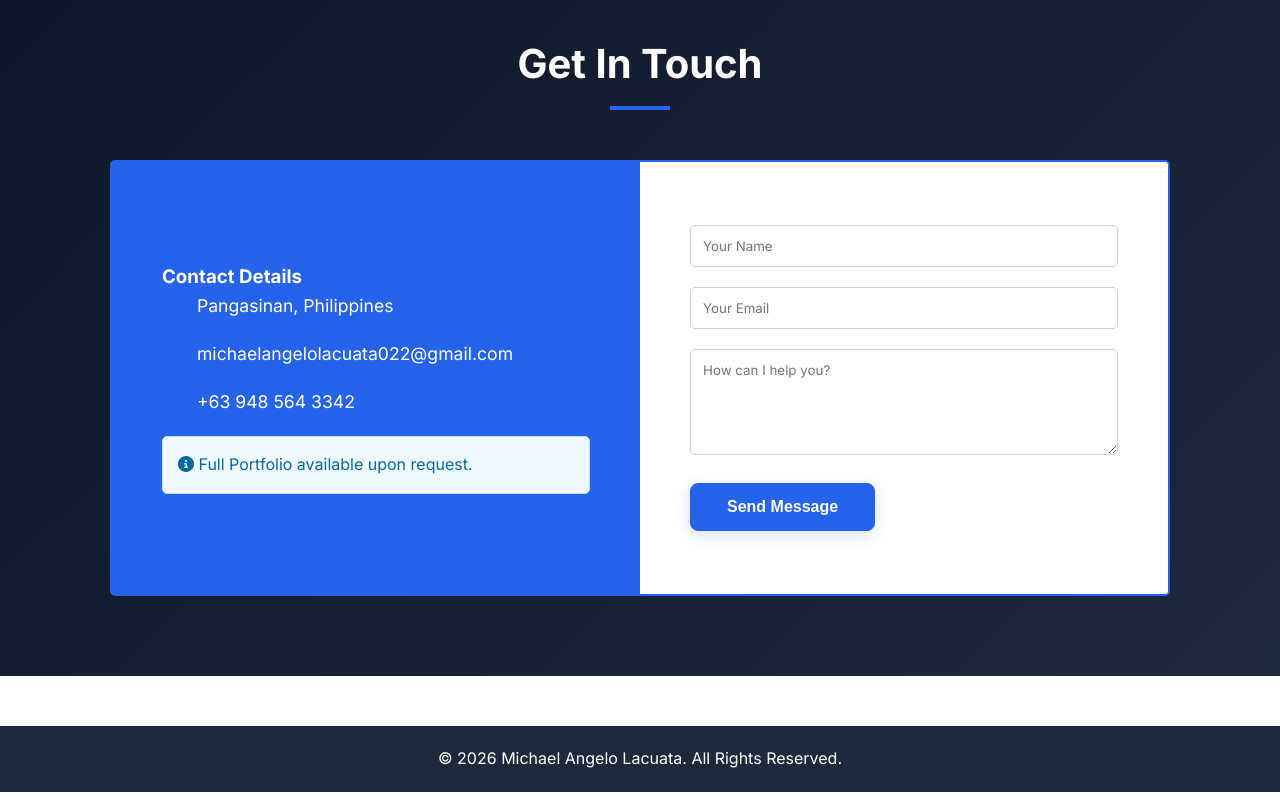
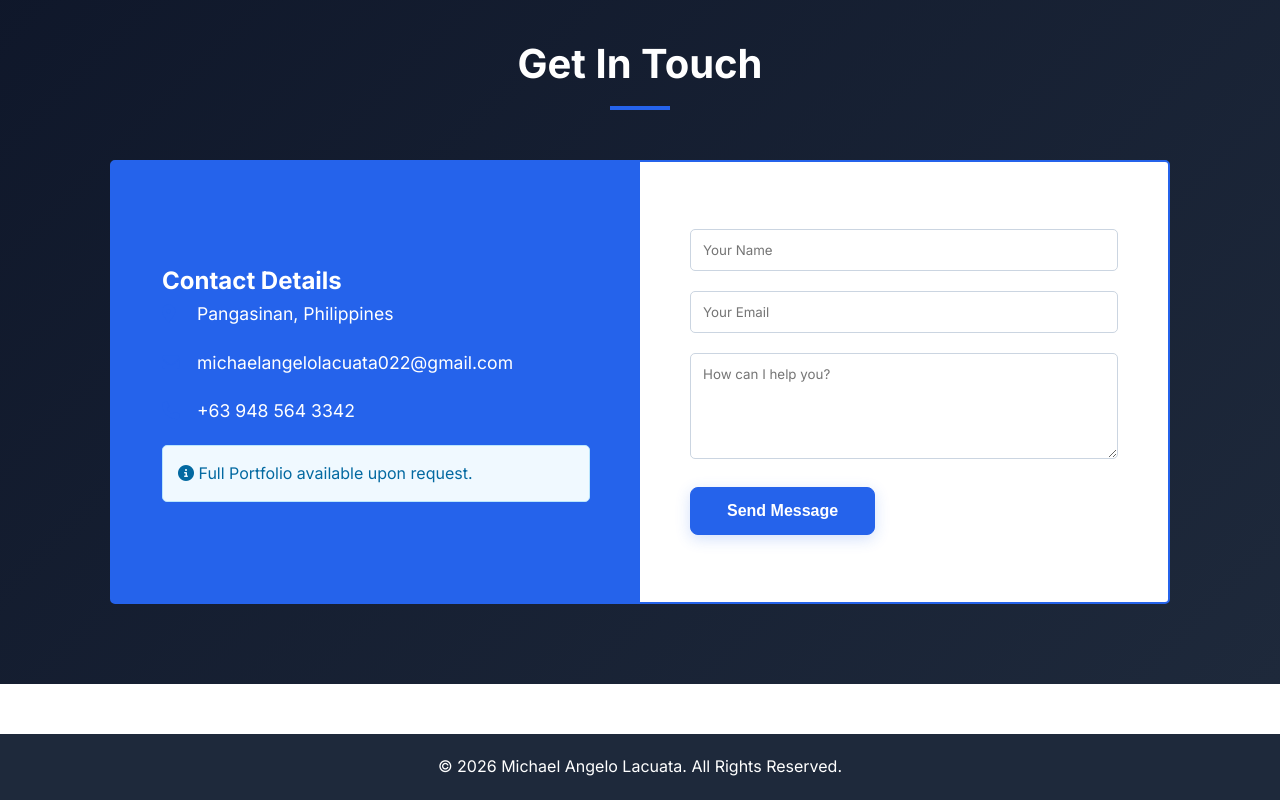
Before and after one commit to michaellacuata/michaellacuata.github.io, a website: page index.html in a window 1280 px wide. Shown: the part 4562-5362 px from the top of the page. Drawn offline with Linux system fonts and the light colour scheme.

Commit message:
Update index.html

```diff
--- a/index.html
+++ b/index.html
@@ -582,7 +582,7 @@
             <h2 class="section-title">Get In Touch</h2>
             <div class="contact-wrapper">
                 <div class="contact-info">
-                    <h3>Contact Details</h3>
+                    <h2>Contact Details</h2>
                     <p class="contact-item"><i class="fas fa-map-marker-alt"></i> Pangasinan, Philippines</p>
                     <p class="contact-item"><i class="fas fa-envelope"></i> <a href="mailto:michaelangelolacuata022@gmail.com">michaelangelolacuata022@gmail.com</a></p>
                     <p class="contact-item"><i class="fas fa-phone"></i> <a href="tel:+639485643342">+63 948 564 3342</a></p>
```
